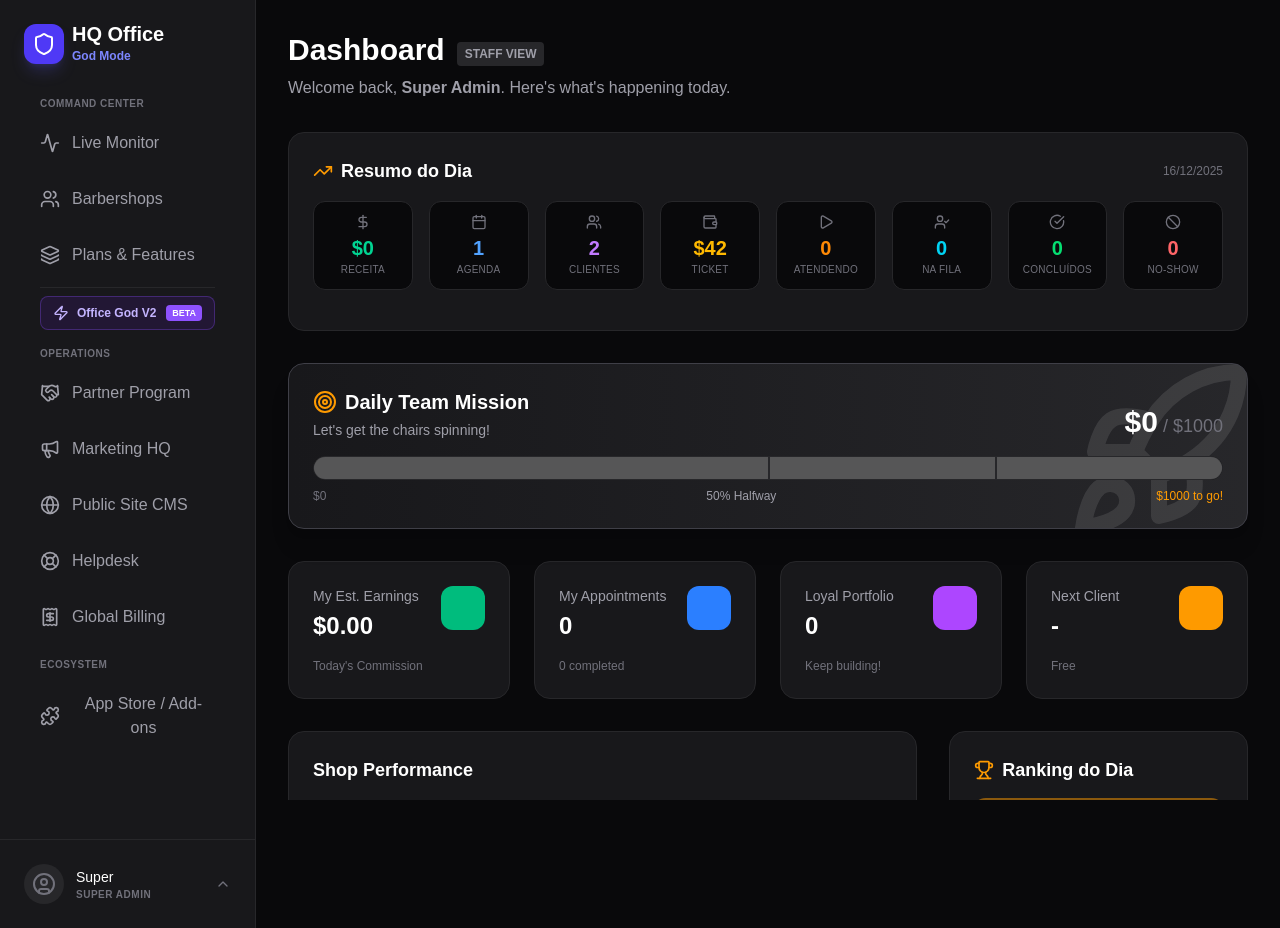
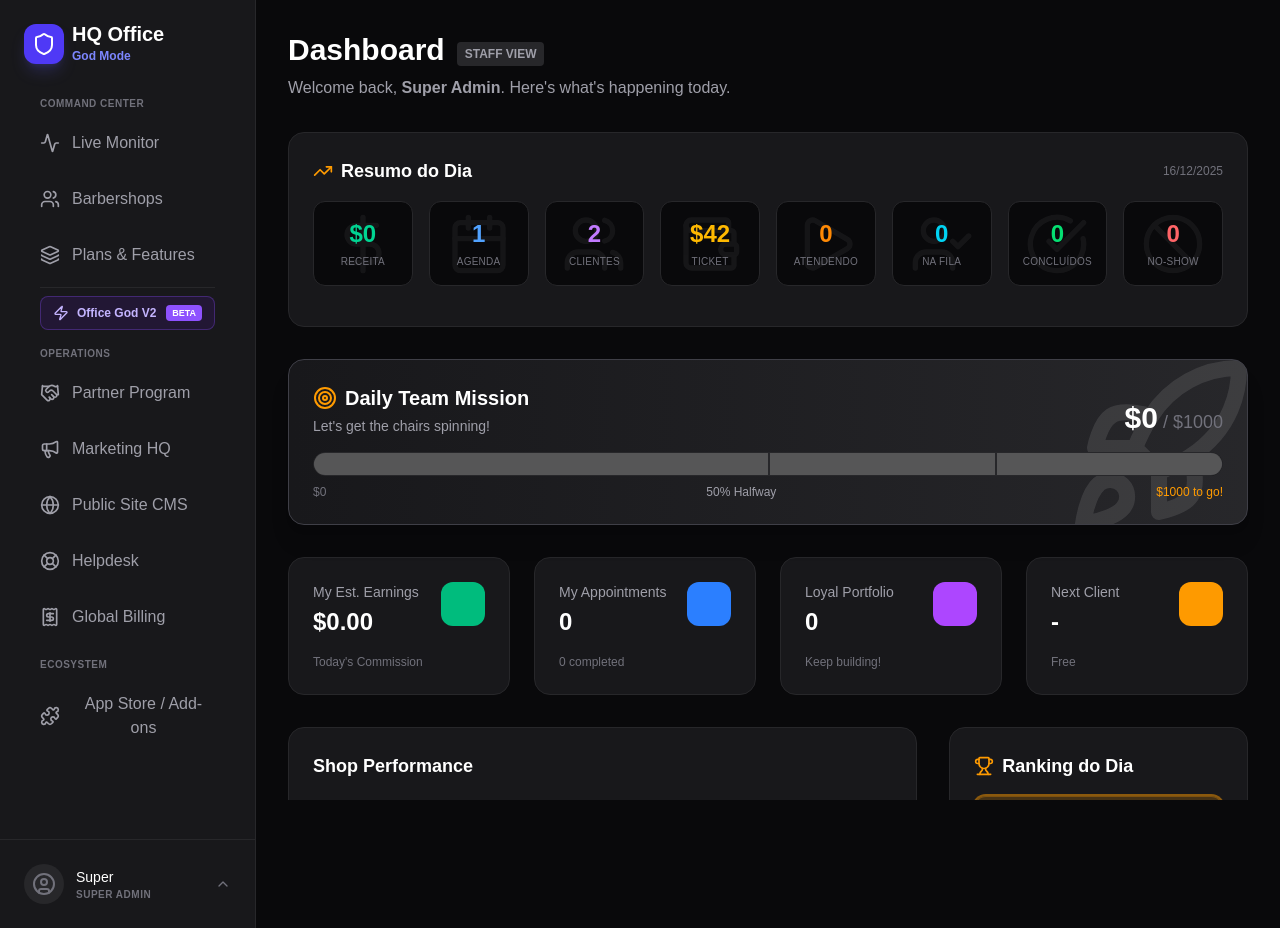
Before and after one commit to fabianofontes-oss/barberGold, a Next.js app: page /app/dashboard in a window 1280 px wide. Built offline with nearby package versions, Linux system fonts and the light colour scheme.

Commit message:
style: icones grandes de fundo estilo Daily Team Mission

```diff
--- a/src/modules/dashboard/components/DaySummary.tsx
+++ b/src/modules/dashboard/components/DaySummary.tsx
@@ -74,11 +74,16 @@ export const DaySummary: React.FC<DaySummaryProps> = ({ todayRevenue = 0, active
           return (
             <div
               key={idx}
-              className={`text-center py-3 px-2 rounded-xl bg-zinc-950 border border-zinc-800 ${stat.pulse ? 'ring-1 ring-orange-500/50' : ''}`}
+              className={`relative text-center py-4 px-2 rounded-xl bg-zinc-950 border border-zinc-800 overflow-hidden ${stat.pulse ? 'ring-1 ring-orange-500/50' : ''}`}
             >
-              <Icon className={`w-4 h-4 text-zinc-500 mx-auto mb-1`} />
-              <p className={`text-lg md:text-xl font-bold ${stat.color}`}>{stat.value}</p>
-              <p className="text-[9px] md:text-[10px] text-zinc-500 uppercase tracking-wide">{stat.label}</p>
+              {/* Background Icon - Large like Daily Team */}
+              <Icon className="absolute top-1/2 left-1/2 -translate-x-1/2 -translate-y-1/2 w-16 h-16 text-white opacity-5" />
+
+              {/* Content */}
+              <div className="relative z-10">
+                <p className={`text-xl md:text-2xl font-bold ${stat.color}`}>{stat.value}</p>
+                <p className="text-[9px] md:text-[10px] text-zinc-500 uppercase tracking-wide mt-1">{stat.label}</p>
+              </div>
             </div>
           );
         })}
```
